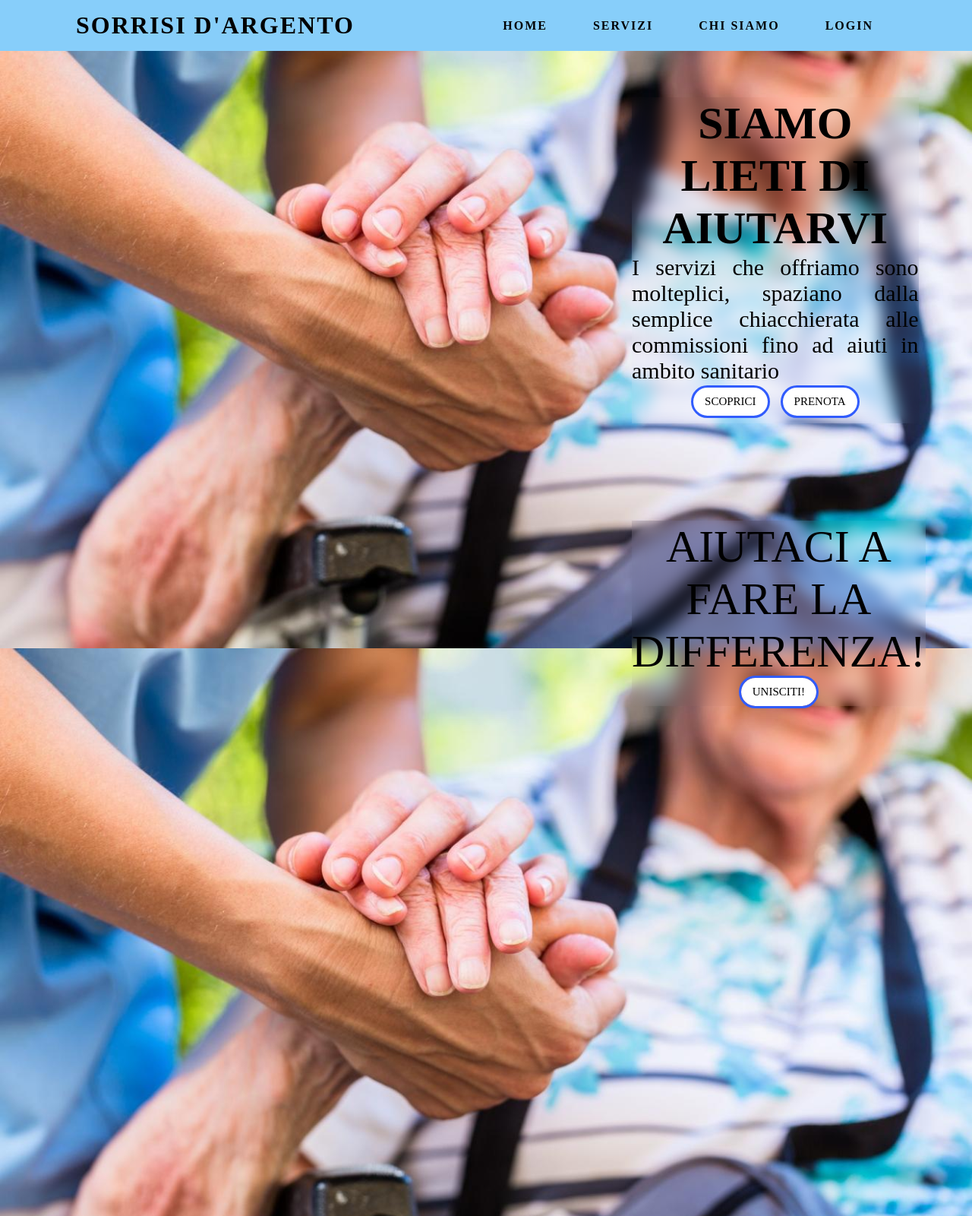
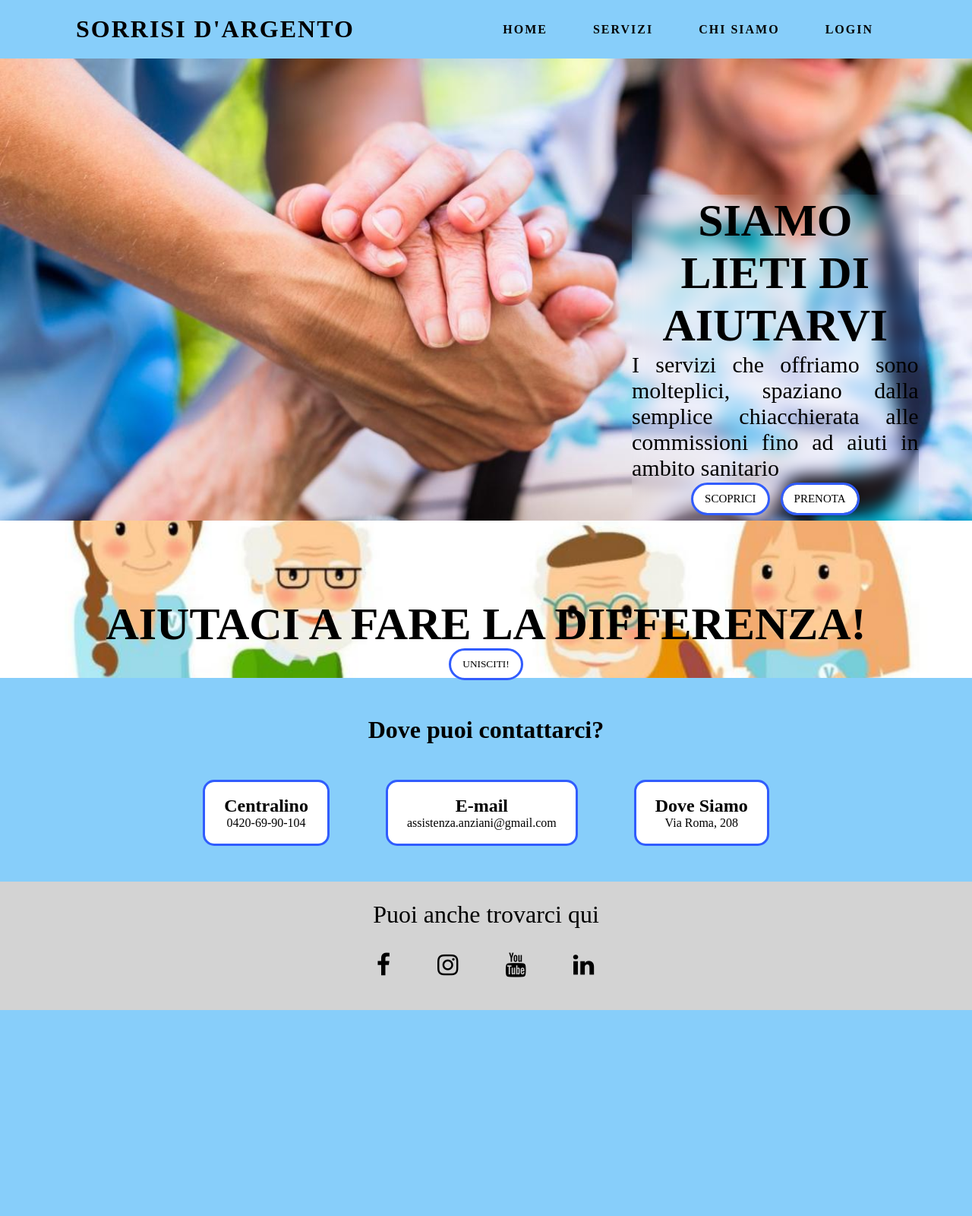
Before and after one commit to quagliofranci/Site-Project, a PHP site: page /homepage.php in a window 1280 px wide. Shown: the whole page at 76% size. After the commit the page ends 1329 px from the top, so only its background shows below. Run offline with PHP 8.4, Linux system fonts and the light colour scheme.

Commit message:
modified files: homepage.php homepage.css

```diff
--- /dev/null
+++ b/Homepage/homepage.css
@@ -0,0 +1,326 @@
+* {
+    font-family: "Poppins";
+    font-style: normal;
+    font-weight: 300;
+    src: url(https://fonts.gstatic.com/s/poppins/v20/pxiByp8kv8JHgFVrLDz8Z1xlFQ.woff2) format('woff2');
+    box-sizing: border-box;
+    margin: 0;
+    padding: 0;
+}
+
+body {
+    min-height: 100%;
+}
+
+/* impostando l'immagine di sfondo in questo modo, creo l'effetto parallasse (parallax) */
+.container {
+    background-image:url(../images/homepage2.jpg);
+    height: 100%;
+    background-attachment: fixed;
+    background-position: center;
+    background-repeat: no-repeat;
+    background-size: cover;
+}
+
+/*
+ * HEADER
+ */
+header {
+    position: fixed;
+    top: 0;
+    left: 0;
+    width: 100%;
+    display: flex;
+    justify-content: space-between;
+    align-items: center;
+    transition: 0.5s;
+    padding: 20px 100px;
+    background-color: lightskyblue;
+    z-index: 2; /* imposta l'elemento come soprastante nello stack di rendering 3d */
+}
+
+header.sticky {
+    padding: 15px 100px;
+    background: #000;
+}
+
+header .logo {
+    position: relative;
+    font-weight: 700;
+    color:#000;
+    text-decoration: none;
+    font-size: 2em;
+    text-transform: uppercase;
+    letter-spacing: 2px;
+    transition: color 0.8s ease, transform 0.8s ease;
+}
+
+header ul {
+    position: relative;
+    display: flex;
+    justify-content: center;
+    align-items: center;
+}
+
+header ul li {
+    position: relative;
+    list-style: none;
+}
+
+header ul li a {
+    position: relative;
+    margin: 0 30px; /*margine con il div il primo valore è il margin sul soffitto l'altro è il margin sul bordo del div destro e sinistro*/
+    text-decoration: none;
+    color:#000;
+    letter-spacing: 2px;
+    font-weight: bold;
+    transition: 0.5s;
+}
+
+header.sticky .logo, header.sticky ul li a {
+    color:#000
+}
+
+header .logo:hover {
+    color: blue; /* Cambio del colore al passaggio del mouse */
+    transform: scale(0.9); /* Trasformazione al passaggio del mouse */
+}
+
+header ul li a:hover, header ul li a:focus {
+    background-color: #fff;
+    color: #333;
+    padding: 0.5rem;
+    text-align: center;
+    text-decoration: none;
+}
+
+/*
+ * UPPER BODY
+ */
+.upper {
+    display: -webkit-flex;
+    display: flex;
+}
+
+.column-upper-right {
+    display: flex;
+    -webkit-flex: 1;
+    -ms-flex: 1;
+    flex: 1;
+    flex-wrap: wrap; /* Permette di mandare il testo su righe differenti, anziché risultare su più colonne */
+    backdrop-filter: blur(10px);
+    color:black;
+    font-size: 30px;
+    margin-top: 20%;
+    margin-left: 65%;
+    margin-right: 5.5%;
+    text-align: center;
+    position: relative;
+    justify-content: center;
+    align-items: center;
+    z-index: 1; /* imposta l'elemento come sottostante all'header nello stack di rendering 3d */
+}
+
+.column-upper-right p {
+    margin-top: 0; /* Rimuovi il margine superiore tra il titolo e il paragrafo */
+    text-align: justify;
+    font-weight: bolder;
+}
+
+.column-upper-right h1 {
+    font-weight: bold;
+}
+
+.button1, .button2 {
+    align-items: center;
+    display: flex;
+    padding: 10px 15px;
+    background: white;
+    outline: 3px solid #315cfd;
+    border-radius: 45px;
+    border: none;
+    cursor: pointer;
+    transition: all 0.6s;
+    font-size: 0.5em;
+    font-weight: bolder;
+    color: black;
+    margin: 10px;
+    margin-top: 5px;
+}
+
+.button1:hover, .button2:hover {
+    background-color: #315cfd;
+    color: white;
+    font-size: 0.8em;
+    font-weight: bold;
+}
+
+a {
+    text-decoration: none;
+    color: black;
+}
+
+/*
+ * CENTRAL BODY
+ */
+.central {
+    display: -webkit-flex;
+    display: flex;
+    /* parallax */
+    background-image:url(../images/home.jpg);
+    height: 100%;
+    background-attachment: fixed;
+    background-position: center;
+    background-repeat: no-repeat;
+    background-size: cover;
+}
+
+.column-central-left {
+    -webkit-flex: 1;
+    -ms-flex: 1;
+    flex: 1;
+    color:black;
+    font-size: 30px;
+    margin-top: 8%;
+    margin-left: 50px;
+    margin-right: 50px;
+    text-align: center;
+    position: relative;
+    z-index: 1;
+}
+
+.column-central-left h1 {
+    font-weight: bold;
+}
+
+.button3 {
+    align-items: center;
+    display: flex;
+    padding: 10px 15px;
+    background: white;
+    outline: 3px solid #315cfd;
+    border-radius: 45px;
+    border: none;
+    cursor: pointer;
+    transition: all 0.6s;
+    color: black;
+    margin: auto;
+}
+
+.button3 .text {
+    font-size: 0.5em;
+    font-weight: bolder;
+}
+
+.button3:hover {
+    background-color: #315cfd;
+    color: white;
+    font-size: 0.8em;
+    font-weight: bold;
+}
+
+/*
+ * CONTATTI
+ */
+.contatti {
+    display: -webkit-flex;
+    display: flex;
+    flex-direction: column;
+    align-items: center;
+    background-color: lightskyblue;
+}
+
+.contatti h1 {
+    display: -webkit-flex;
+    display: flex;
+    flex-direction: row;
+    margin-top: 50px;
+    margin-bottom: 50px;
+    font-weight: bold;
+}
+
+.riga {
+    display: -webkit-flex;
+    display: flex;
+    flex-direction: row;
+}
+
+.contatto1, .contatto2, .contatto3 {
+    align-items: center;
+    text-align: justify;
+    display: flex;
+    flex-direction: column;
+    padding: 18px 25px;
+    width: fit-content;
+    background: white;
+    outline: 3px solid #315cfd;
+    border-radius: 12px;
+    border: none;
+    cursor: pointer;
+    font-size: 1em;
+    color: black;
+    margin-left: 40px;
+    margin-right: 40px;
+    margin-bottom: 50px;
+    transition: transform 0.4s ease;
+}
+
+.contatto1 h2, .contatto2 h2, .contatto3 h2 {
+    font-weight: 550;
+    text-align: center;
+}
+
+.contatto1 p, .contatto2 p, .contatto3 p {
+    font-weight: bolder;
+    text-align: center;
+}
+
+.contatto1:hover, .contatto2:hover, .contatto3:hover {
+    transform: scale(1.2);
+}
+
+/*
+ * FOOTER
+ */
+footer {
+    position: relative;
+    left: 0;
+    bottom: 0;
+    width: 100%;
+    display: flex;
+    flex-direction: column;
+    text-align: center;
+    background-color: lightgray;
+    z-index: 1;
+}
+
+footer h2 {
+    margin-top: 25px;
+    font-size: xx-large;
+    font-weight: bolder;
+}
+
+footer ul {
+    position: relative;
+    display: flex;
+    justify-content: center;
+    align-items: center;
+    margin-top: 30px;
+    margin-bottom: 40px;
+    font-size: xx-large;
+}
+
+footer ul li {
+    position: relative;
+    list-style: none;
+}
+
+footer ul li a {
+    position: relative;
+    margin: 0 30px; /*margine con il div il primo valore è il margin sul soffitto l'altro è il margin sul bordo del div destro e sinistro*/
+    text-decoration: none;
+    color:#000;
+    letter-spacing: 2px;
+    font-weight: bolder;
+    transition: 0.5s;
+}
--- a/homepage.php
+++ b/Homepage/homepage.php
@@ -16,7 +16,7 @@
         <link rel="stylesheet" type="text/css" href="./homepage.css"/>
     </head>
 
-    <body style="background-image:url(./images/homepage2.jpg); background-position: center; background-size: cover; background-attachment: fixed;">
+    <body>
         <div class="container">
 
             <!-- HEADER -->
@@ -40,7 +40,7 @@
             </div>
 
             <div class="central">
-                <div class="column-central-right">
+                <div class="column-central-left">
                     <h1>AIUTACI A FARE LA DIFFERENZA!</h1>
 
                     <button class="button3">
@@ -49,25 +49,27 @@
                 </div>
             </div>
 
-            <!--
             <div class="contatti">
                 <h1>Dove puoi contattarci?</h1>
 
                 <div class="riga">
-                    <div class="Centralino" id="centralino" style="width: 200px; height: 100px;">
-                        <p class="descrizione" id="descrizione1" style="display:block">Centralino</br>0420-69-90-104</p>
+                    <div class="contatto1" id="centralino">
+                        <h2>Centralino</h2><p>0420-69-90-104</p>
                     </div>
 
-                    <div class="E-mail" id="e-mail" style="width: 200px; height: 100px;">
-                        <p class="descrizione" id="descrizione2" style="display:block">E-mail</br>assistenza-anziani@gmail.com</p>
+                    <div class="contatto2" id="e-mail">
+                        <h2>E-mail</h2>
+                        <p>assistenza.anziani@gmail.com</p>
                     </div>
 
-                    <div class="Dove Siamo" id="dove_siamo" style="width: 200px; height: 100px;">
-                        <p class="descrizione" id="descrizione3" style="display:block">Dove Siamo</br>Via Roma, 208</p>
+                    <div class="contatto3" id="dove_siamo">
+                        <h2>Dove Siamo</h2>
+                        <p>Via Roma, 208</p>
                     </div>
                 </div>
             </div>
-            -->
+
+            <?php include("../footer.php"); ?>
         </div>
     </body>
 </html>
--- /dev/null
+++ b/footer.php
@@ -0,0 +1,12 @@
+<footer>
+    <h2>Puoi anche trovarci qui</h2>
+    <ul class="socials">
+        <!-- link per scaricare i font necessari per le icone -->
+        <link rel="stylesheet" href="https://cdnjs.cloudflare.com/ajax/libs/font-awesome/4.7.0/css/font-awesome.min.css">
+
+        <li><a href="https://www.facebook.com/" target="_blank" class="fa fa-facebook"></a></li>
+        <li><a href="https://www.instagram.com/" target="_blank" class="fa fa-instagram"></a></li>
+        <li><a href="https://www.youtube.com/" target="_blank" class="fa fa-youtube"></a></li>
+        <li><a href="https://www.linkedin.com/" target="_blank" class="fa fa-linkedin"></a></li>
+    </ul>
+</footer>
--- a/homepage.css
+++ /dev/null
@@ -1,195 +0,0 @@
-* {
-    font-family: "Poppins";
-    font-style: normal;
-    font-weight: 300;
-    src: url(https://fonts.gstatic.com/s/poppins/v20/pxiByp8kv8JHgFVrLDz8Z1xlFQ.woff2) format('woff2');
-    box-sizing: border-box;
-    margin: 0;
-    padding: 0;
-}
-
-body {
-    min-height: 200vh;
-}
-
-/*
- * HEADER
- */
-header {
-    position: fixed;
-    top: 0;
-    left: 0;
-    width: 100%;
-    display: flex;
-    justify-content: space-between;
-    align-items: center;
-    transition: 0.5s;
-    padding: 15px 100px;
-    background-color: lightskyblue;
-    z-index: 2; /* imposta l'elemento come soprastante nello stack di rendering 3d */
-}
-
-header.sticky {
-    padding: 10px 100px;
-    background: #000;
-}
-
-header .logo {
-    position: relative;
-    font-weight: 700;
-    color:#000;
-    text-decoration: none;
-    font-size: 2em;
-    text-transform: uppercase;
-    letter-spacing: 2px;
-    transition: color 0.8s ease, transform 0.8s ease;
-}
-
-header ul {
-    position: relative;
-    display: flex;
-    justify-content: center;
-    align-items: center;
-}
-
-header ul li {
-    position: relative;
-    list-style: none;
-}
-
-header ul li a {
-    position: relative;
-    margin: 0 30px; /*margine con il div    il primo valore è il margin sul soffitto    l'altro è il margin sul bordo del div destro e sinistro*/
-    text-decoration: none;
-    color:#000;
-    letter-spacing: 2px;
-    font-weight: bold;
-    transition: 0.5s;
-}
-
-header.sticky .logo, header.sticky ul li a {
-    color:#000
-}
-
-header .logo:hover {
-    color: blue; /* Cambio del colore al passaggio del mouse */
-    transform: scale(0.9); /* Esempio di trasformazione al passaggio del mouse */
-}
-
-header ul li a:hover, header ul li a:focus {
-    background-color: #fff;
-    color: #333;
-    padding: 0.5rem;
-    text-align: center;
-    text-decoration: none;
-}
-
-/*
- * UPPER BODY
- */
-.upper {
-    display: -webkit-flex;
-    display: flex;
-}
-
-.column-upper-right {
-    display: flex;
-    -webkit-flex: 1;
-    -ms-flex: 1;
-    flex: 1;
-    flex-wrap: wrap;    /* Permette di mandare il testo su righe differenti, anziché risultare su più colonne */
-    backdrop-filter: blur(10px);
-    color:black;
-    font-size: 30px;
-    margin-top: 10%;
-    margin-left: 65%;
-    margin-right: 5.5%;
-    text-align: center;
-    position: relative;
-    justify-content: center;
-    align-items: center;
-    z-index: 1; /* imposta l'elemento come sottostante all'header nello stack di rendering 3d */
-}
-
-.column-upper-right p {
-    margin-top: 0; /* Rimuovi il margine superiore tra il titolo e il paragrafo */
-    text-align: justify;
-    font-weight: bolder;
-}
-
-.column-upper-right h1 {
-    font-weight: bold;
-}
-
-.button1, .button2 {
-    align-items: center;
-    display: flex;
-    padding: 10px 15px;
-    background: white;
-    outline: 3px solid #315cfd;
-    border-radius: 45px;
-    border: none;
-    cursor: pointer;
-    transition: all 0.6s;
-    font-size: 0.5em;
-    font-weight: 800;
-    color: black;
-    margin: 10px;
-    margin-top: 5px;
-}
-
-.button1:hover, .button2:hover {
-    background-color: #315cfd;
-    color: white;
-    font-size: 0.8em;
-}
-
-a {
-    text-decoration: none;
-    color: black;
-}
-
-/*
- * CENTRAL BODY
- */
-.central {
-    display: -webkit-flex;
-    display: flex;
-}
-
-.column-central-right {
-    -webkit-flex: 1;
-    -ms-flex: 1;
-    flex: 1;
-    backdrop-filter: blur(10px);
-    color:black;
-    font-size: 30px;
-    margin-top: 10%;
-    margin-left: 65%;
-    margin-right: 10%;
-    text-align: center;
-    position: relative;
-    z-index: 1; /* imposta l'elemento come sottostante all'header nello stack di rendering 3d */
-}
-
-.button3 {
-    align-items: center;
-    display: flex;
-    padding: 10px 15px;
-    background: white;
-    outline: 3px solid #315cfd;
-    border-radius: 45px;
-    border: none;
-    cursor: pointer;
-    transition: all 0.6s;
-    font-size: 0.5em;
-    font-weight: 800;
-    color: black;
-    margin: auto;
-}
-
-.button3:hover {
-    background-color: #315cfd;
-    color: white;
-    font-size: 0.8em;
-}
```
Also changed, not shown: Homepage/header-home.php (renamed from header-home.php).
